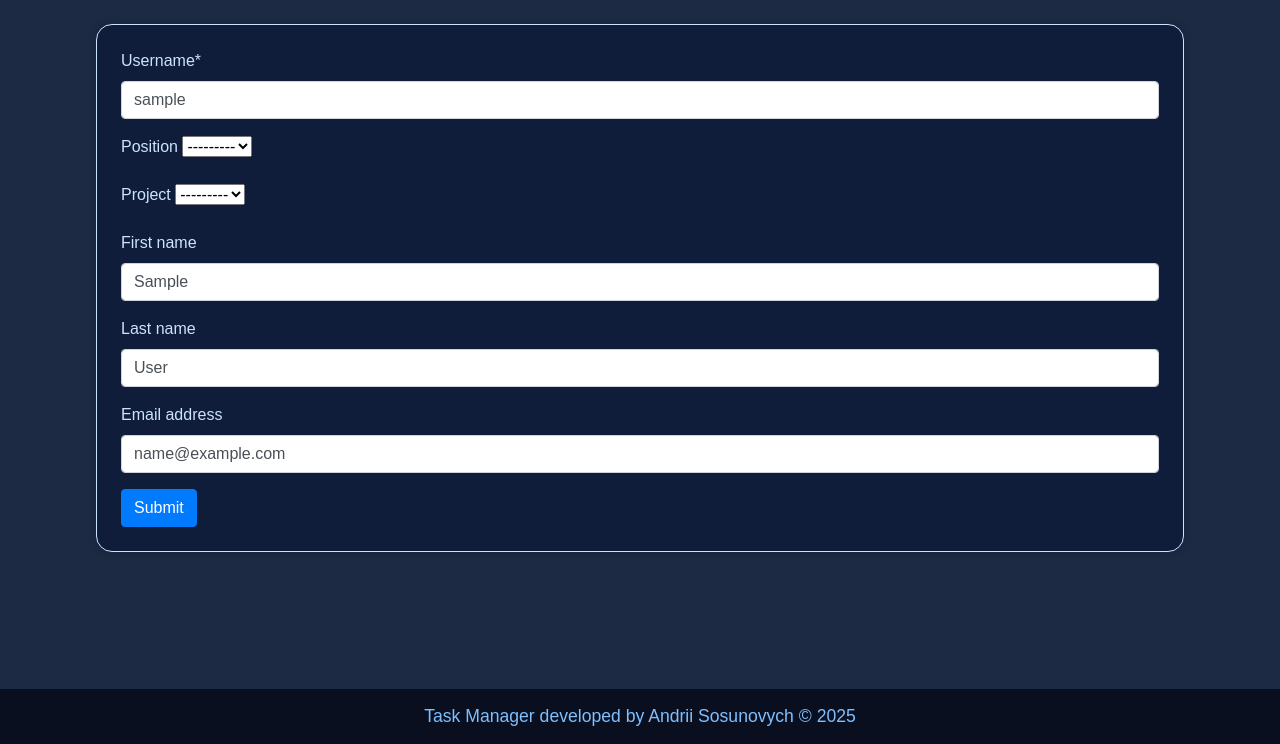
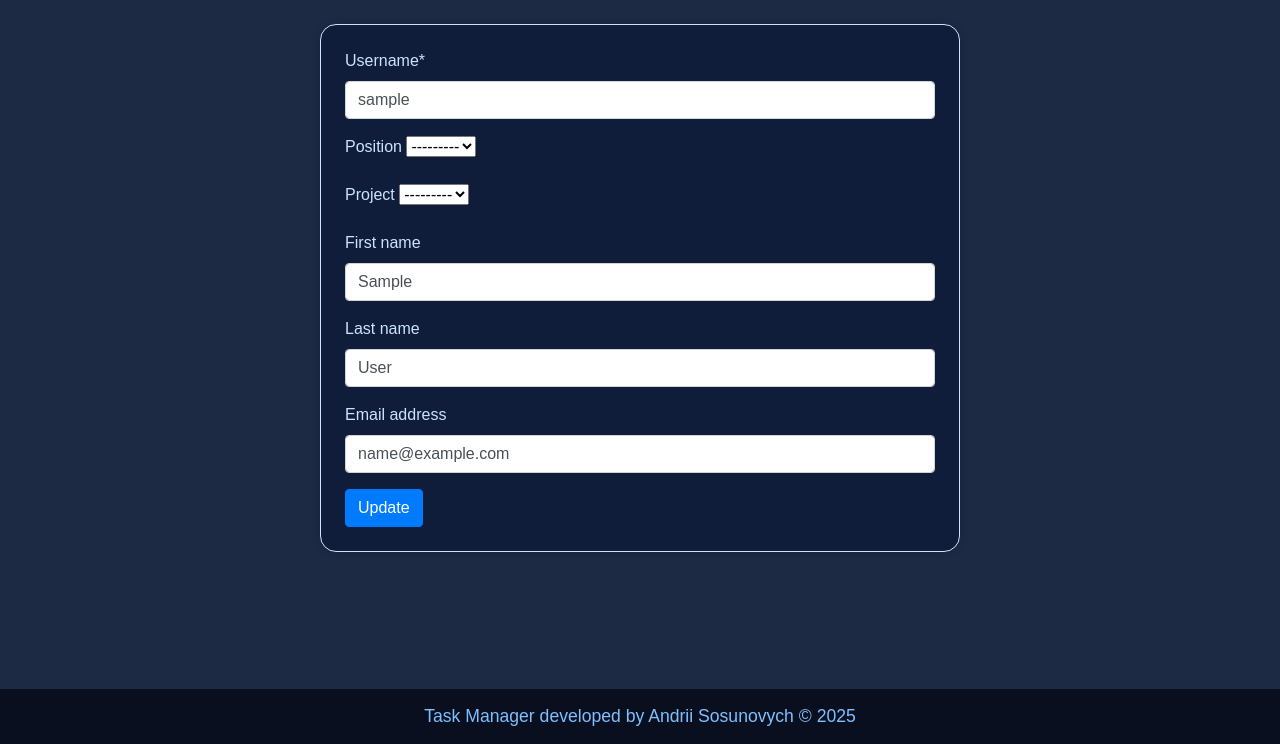
Before and after one commit to sosunovych-andrii/task-manager, a Django app: page /my-profile/ in a window 1280 px wide. Shown: the part 56-800 px from the top of the page. Run offline with Django 5.2, Linux system fonts and the light colour scheme; the visitor is signed in with stand-in values (Sample User, id 1); data that the repository does not hold is empty; some libraries are stand-ins or nearby versions.

Commit message:
Adjust My Profile styling and rename button

```diff
--- a/static/css/my_profile.css
+++ b/static/css/my_profile.css
@@ -1,5 +1,5 @@
 .my-profile-container {
-  max-width: 85%;
+  max-width: 50%;
   margin: 1.5rem auto;
   padding: 1.5rem;
   background-color: #0f1d3a;
--- a/templates/core/my_profile.html
+++ b/templates/core/my_profile.html
@@ -6,7 +6,7 @@
     <form action="" method="post" novalidate >
       {% csrf_token %}
       {{ form|crispy }}
-        <input type="submit" value="Submit" class="btn btn-primary">
+        <input type="submit" value="Update" class="btn btn-primary">
     </form>
   </div>
 {% endblock %}
```
